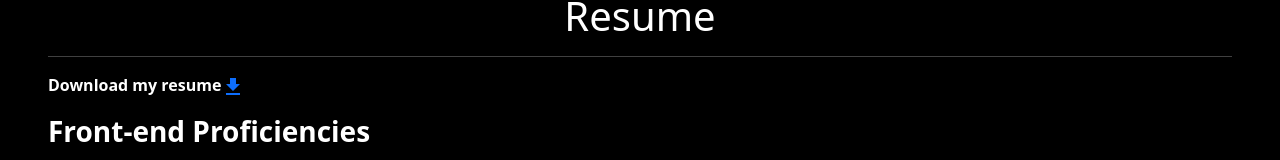
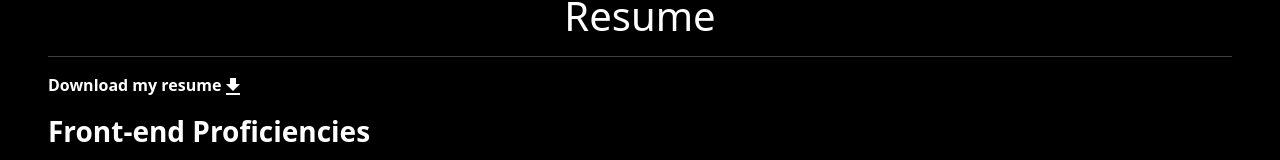
Before and after one commit to moarshad100/fallOut_portfolio, a React (Vite) app in the folder vite-project/: page /resume in a window 1280 px wide. Shown: the part 115-275 px from the top of the page. Built offline with nearby package versions, Linux system fonts and the light colour scheme.

Commit message:
added css in resume and also can download resume

```diff
--- a/vite-project/src/pages/ResumePage.jsx
+++ b/vite-project/src/pages/ResumePage.jsx
@@ -10,7 +10,17 @@ function Resume() {
         <p style={{ display: "flex", fontWeight: "Bold" }}>
           Download my resume
           <a href={myResume} download="My_Resume.pdf">
-            <DownloadIcon />
+            <DownloadIcon
+              onMouseOver={(event) => {
+                event.target.style.background = "rgba(255, 255, 255, 0.40)";
+                event.target.style.borderRadius = "5px";
+              }}
+              onMouseLeave={(event) => {
+                event.target.style.background = "";
+                event.target.style.borderRadius = "0px";
+              }}
+              sx={{ color: "white" }}
+            />
           </a>
         </p>
       </div>
```
